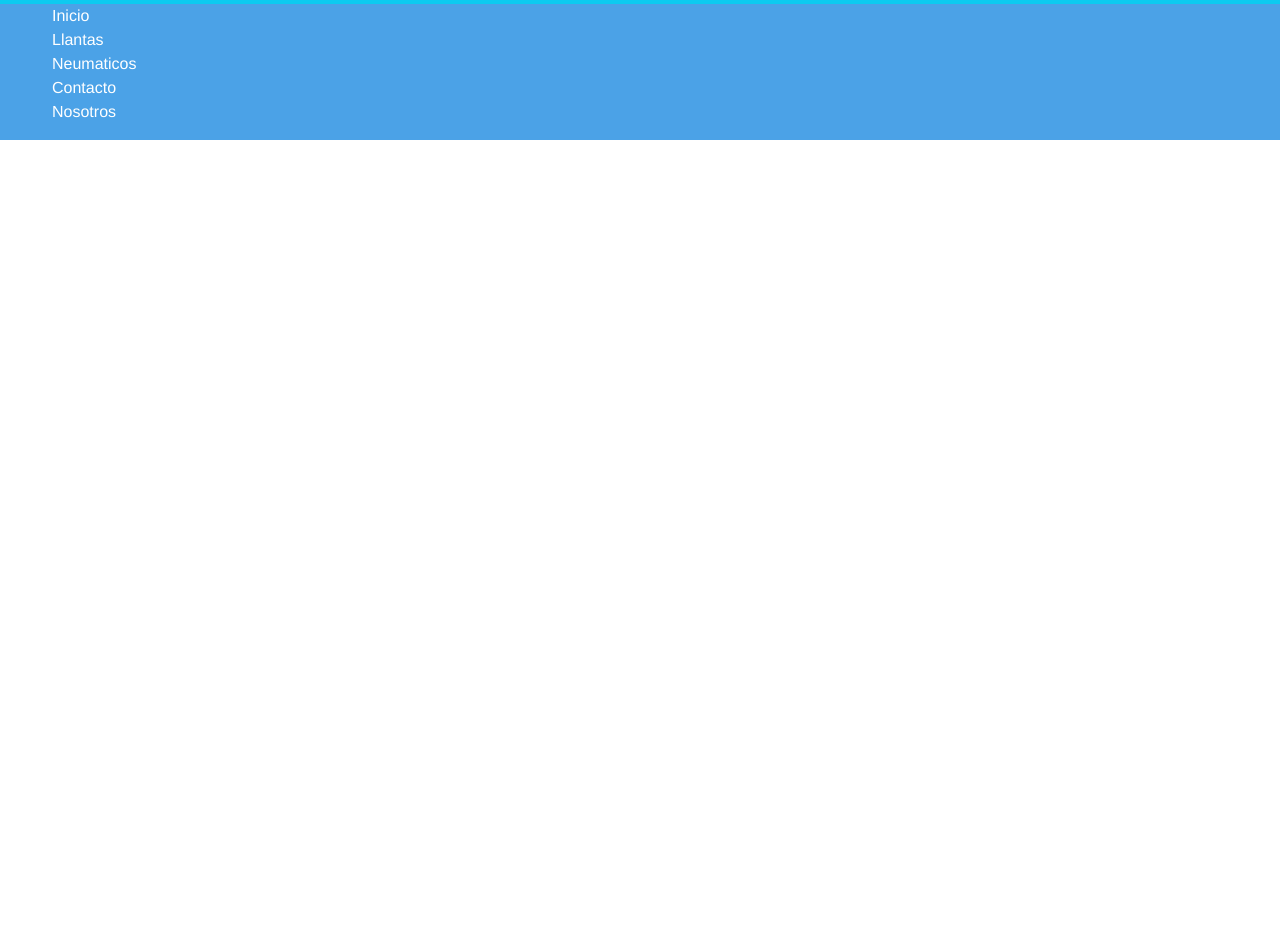
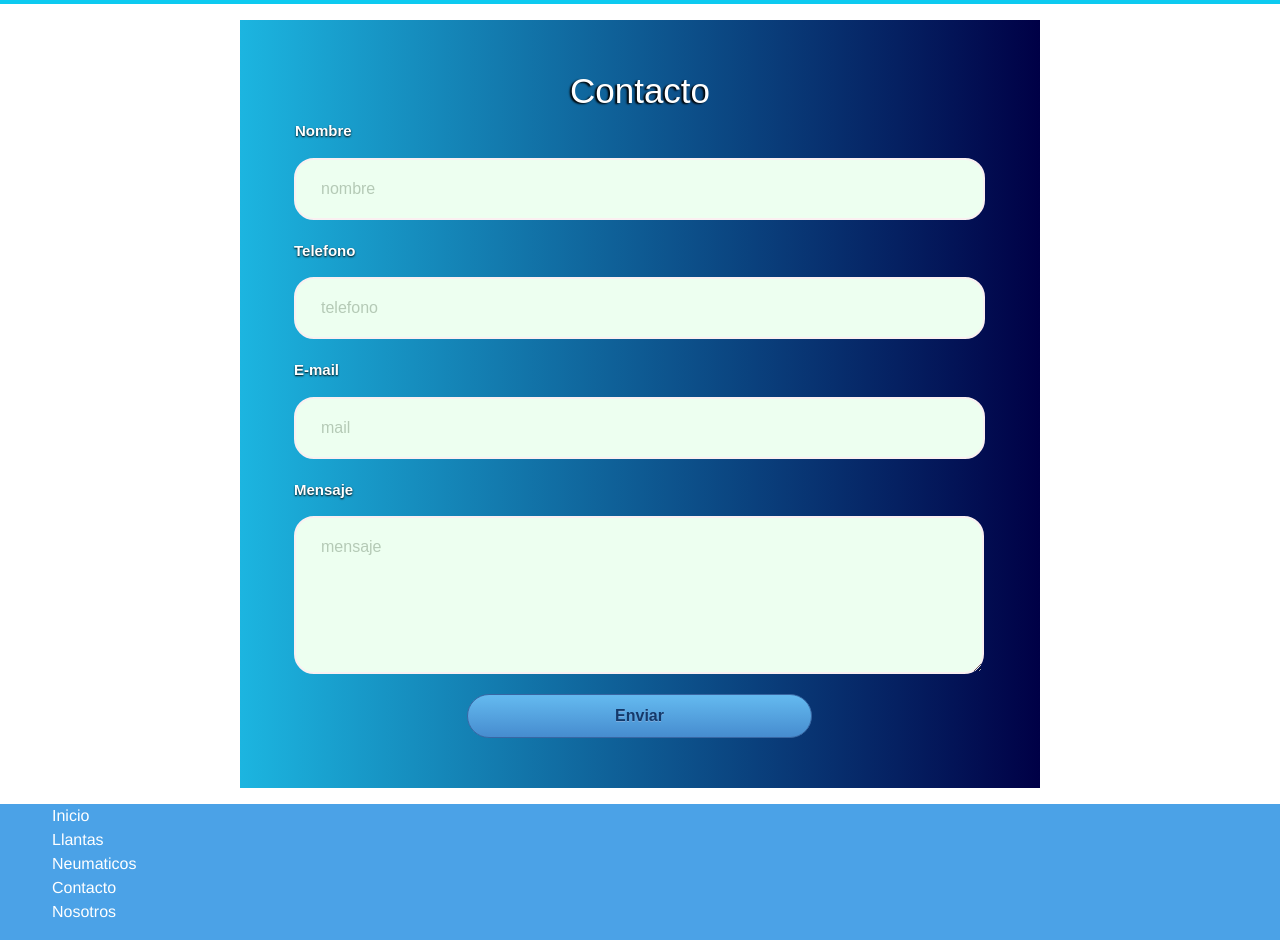
Before and after one commit to tjleonc/NZRWEBCH, a plain HTML site: page pages/contacto.html in a window 1280 px wide. Shown: the part 122-1062 px from the top of the page. Before the commit the page ends 800 px from the top, so only its background shows below. Drawn offline with nearby package versions, Linux system fonts and the light colour scheme.

Commit message:
se agregó pagina nosotros y contacto

```diff
--- a/pages/contacto.html
+++ b/pages/contacto.html
@@ -7,6 +7,8 @@
         <link href="https://cdn.jsdelivr.net/npm/bootstrap@5.3.2/dist/css/bootstrap.min.css" rel="stylesheet" integrity="sha384-T3c6CoIi6uLrA9TneNEoa7RxnatzjcDSCmG1MXxSR1GAsXEV/Dwwykc2MPK8M2HN" crossorigin="anonymous">
         <script src="https://cdn.jsdelivr.net/npm/bootstrap@5.3.2/dist/js/bootstrap.bundle.min.js" integrity="sha384-C6RzsynM9kWDrMNeT87bh95OGNyZPhcTNXj1NW7RuBCsyN/o0jlpcV8Qyq46cDfL" crossorigin="anonymous"></script>
         <link rel="stylesheet" href="../css/style.css">
+
+</head>
 
     <body>
         <header>
@@ -46,10 +48,33 @@
             </nav>
         </header>
 
+        <section class="formulario">
 
-        <main>
+            <form class="nosotros">
+                <h2 class="h2-contact">Contacto</h2>
+                <div class="input-group">
+                    <label for="name">Nombre</label>
+                    <input type="text" name="name" id="name" placeholder="nombre">
 
-        </main>
+                    <label for="phone">Telefono</label>
+                    <input type="tel" name="phone" id="phone" placeholder="telefono">
+
+                    <label for="email">E-mail</label>
+                    <input type="email" name="mail" id="email" placeholder="mail" >
+
+                    <label for="message">Mensaje</label>
+                    <textarea name="message" id="message" cols="30" rows="5" placeholder="mensaje"></textarea>
+                    <div class="boton-enviar">
+                        <button type="submit" value="enviar" id="btn-formulario">Enviar</button>
+                    </div>
+                </div>
+            </form>
+
+
+
+
+
+        </section>
 
         <footer id="footer">
             <article class="footerLinks">
@@ -63,4 +88,6 @@
                     <li><a href="pages/nosotros.html">Nosotros</a></li>
                 </ul>
         </article>
+        </body>
+
 </html>
--- a/sass/_breakpoints.scss
+++ b/sass/_breakpoints.scss
@@ -34,7 +34,16 @@
         overflow: hidden;
         width: 270px;
     }
-}
+
+    form.nosotros{
+        padding: 50px 30px;
+        width: 100%;
+    }
+
+    input#name, input#email, input#phone, textarea#message{
+        padding: 15px;
+    }
+
 
 /* Extra large devices (large laptops and desktops, 1200px and up) */
 @media only screen and (min-width: 1200px) {
@@ -55,3 +64,5 @@
         grid-template-columns: repeat(4,25%);
     }
 }
+
+}
--- /dev/null
+++ b/sass/contacto/_main-contacto.scss
@@ -0,0 +1,79 @@
+.formulario{
+    font-family: Arial, Helvetica, sans-serif;
+    min-height: 100vh;
+    display: flex;
+    align-items: center;
+    justify-content: center;
+}
+
+form.nosotros{
+    background: linear-gradient(to right, #78ffd6, #007991); /* W3C, IE 10+/ Edge, Firefox 16+, Chrome 26+, Opera 12+, Safari 7+ */
+    padding: 50px 55px;
+    background: #000046;  /* fallback for old browsers */
+    background: -webkit-linear-gradient(to right, #1CB5E0, #000046);  /* Chrome 10-25, Safari 5.1-6 */
+    background: linear-gradient(to right, #1CB5E0, #000046); /* W3C, IE 10+/ Edge, Firefox 16+, Chrome 26+, Opera 12+, Safari 7+ */
+    border: 20px;
+    text-align: center;
+    width: 800px;
+}
+
+.input-group{
+    display: flex;
+    flex-direction: column;
+    text-align: left;
+}
+
+.boton-enviar{
+    text-align: center;
+}
+
+.h2-contact{
+    color: white;
+    font-size: 35px;
+    text-shadow: -2px 1px 2px rgba(0,0,0,1);
+}
+
+label{
+    color: white;
+    font-size: 15px;
+    // font-weight: 600;
+    margin-bottom: 15px;
+    text-shadow: 0px 1px 2px rgba(0,0,0,1);
+    font-weight: bolder;
+}
+
+input#name, input#email, input#phone, textarea#message{
+    padding: 17px 25px ;
+    border-radius: 20px;
+    margin-bottom: 20px;
+    background-color: #EDFFF0;
+    border: 2px solid #FAF0F1;
+    color: #283629;
+    outline: none;
+
+}
+
+textarea{
+    width: 100%;
+}
+input::placeholder, textarea::placeholder{
+    color: #b5cab6;
+}
+
+button#btn-formulario{
+	box-shadow:inset 1px 0px 0px -50px #bee2f9;
+	background:linear-gradient(to bottom, #63b8ee 5%, #468ccf 100%);
+	background-color:#63b8ee;
+	border-radius:22px;
+	border:1px solid #3866a3;
+	display:inline-block;
+	cursor:pointer;
+	color:#14396a;
+	font-family:Arial;
+	font-size:16px;
+	font-weight:bold;
+	padding:9px 24px;
+	text-decoration:none;
+	text-shadow:0px 1px 0px #7cacde;
+    width: 50%;
+}
--- /dev/null
+++ b/sass/nosotros/_main-nosotros.scss
@@ -0,0 +1,5 @@
+.about-us {
+    max-width: 800px;
+    margin: 20px auto;
+    padding: 20px;
+}
--- a/sass/style.scss
+++ b/sass/style.scss
@@ -4,6 +4,8 @@
 @import "neumaticos/main-neumaticos";
 @import "breakpoints";
 @import "llantas/main-llantas";
+@import "contacto/main-contacto";
+@import "nosotros/main-nosotros";
 
 /*Se usa @extend para replicar un estilo*/
 
```
Also changed, not shown: index.html (+2 -0 lines), pages/llantas.html (+1 -0 lines), pages/neumaticos.html (+1 -0 lines), pages/nosotros.html (+45 -2 lines), css/style.css, images/nzr-fondo-negro.ico (added), 1 other file.
